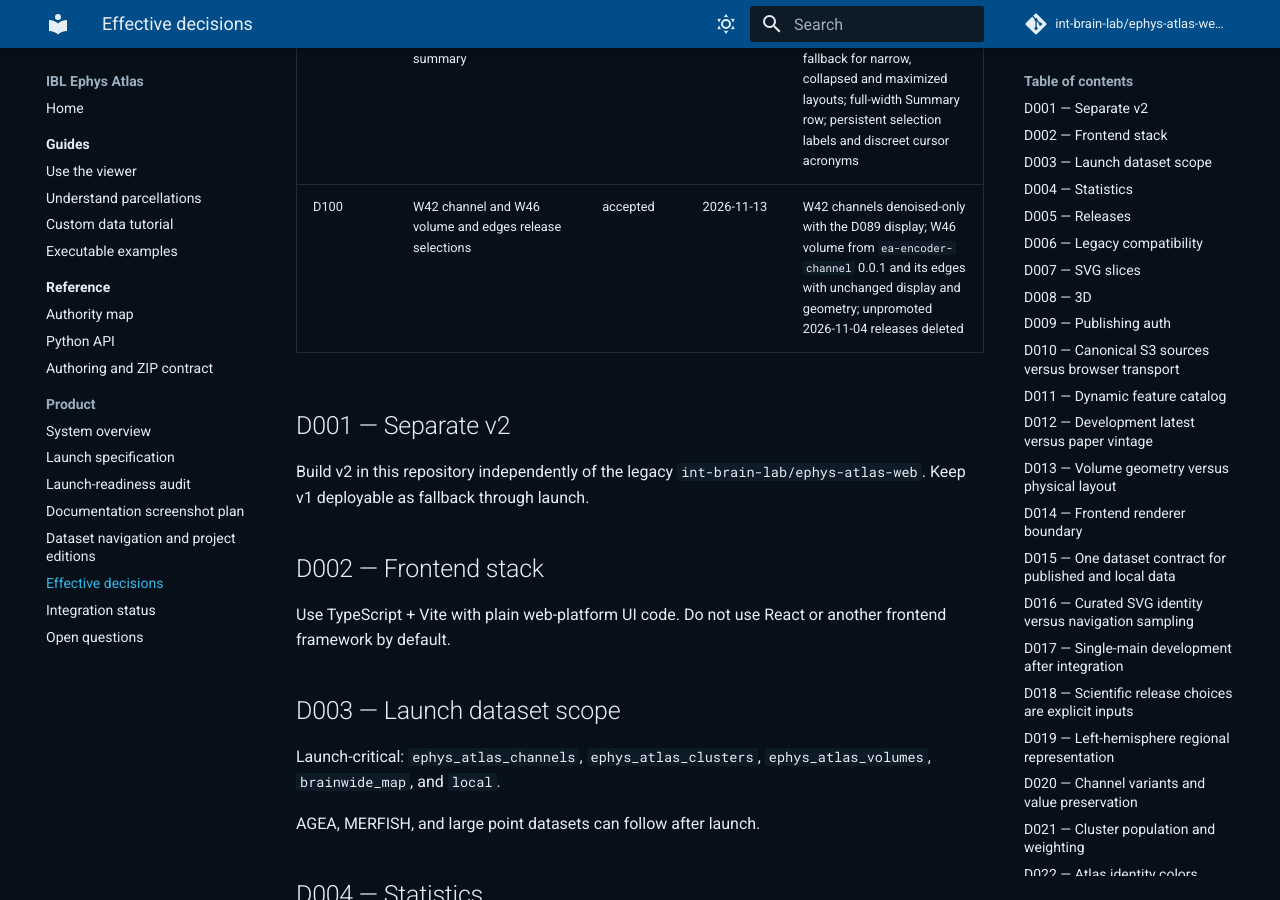
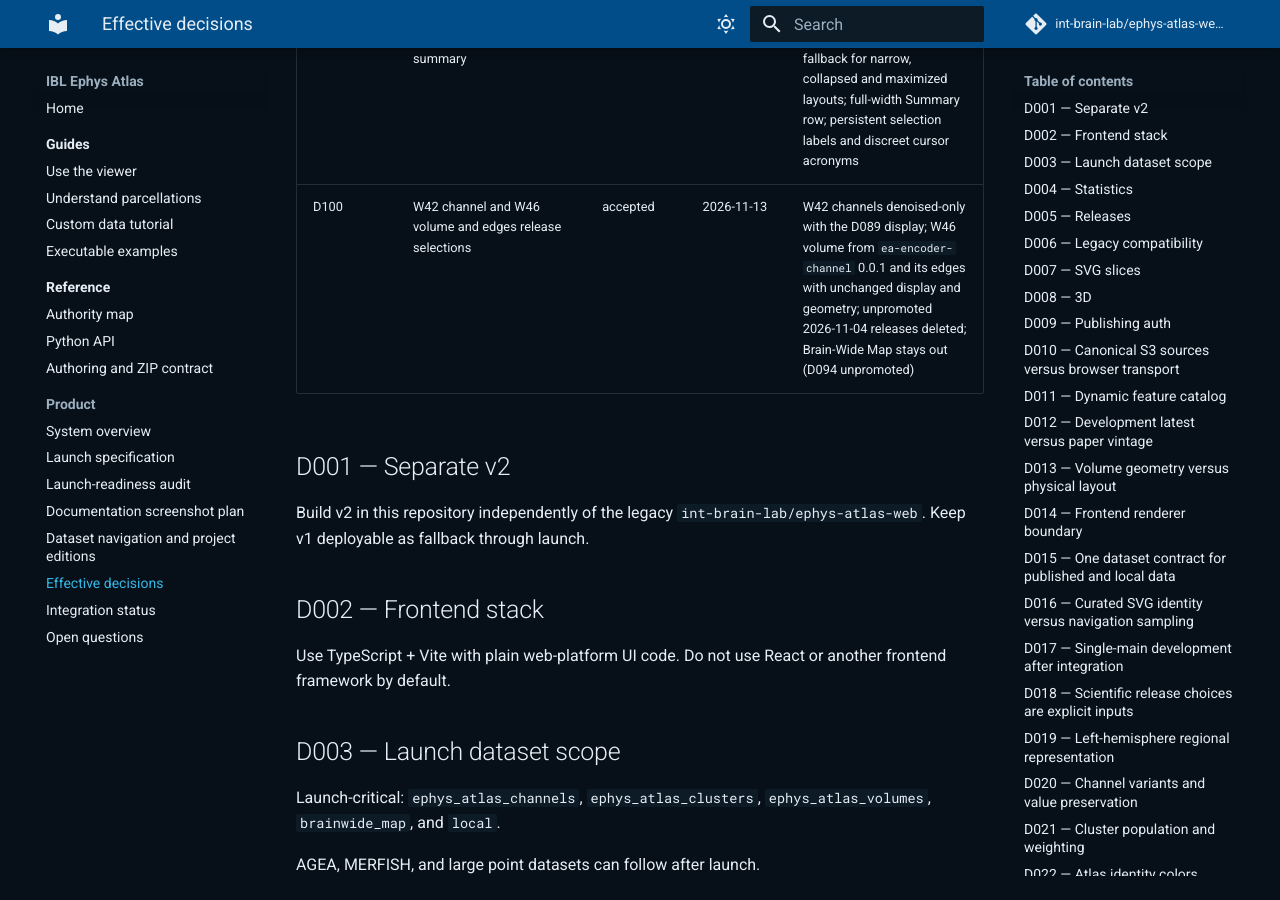
Before and after one commit to int-brain-lab/ephys-atlas-web-v2, an MkDocs documentation site: the page built from docs/DECISIONS.md, in a window 1280 px wide and 900 px high, scrolled down 9836 px. Built offline with MkDocs 1.6.1 and Material for MkDocs 9.7.7, drawn with Linux system fonts in a browser that asks for light colours; comment, search, counter and statistics services are not loaded; some of the changed text lies outside the part shown.

Commit message:
Curator: add the W42 channels, W46 volumes and edges edition; keep Brain-Wide Map out of this promotion

```diff
--- a/docs/DECISIONS.md
+++ b/docs/DECISIONS.md
@@ -107,7 +107,7 @@ only part of the body; the index states what remains effective.
 | D097 | One-click image downloads and format menu | accepted | 2026-10-13 | primary button downloads immediately; adjacent arrow exposes colorbar and alternate SVG/PNG actions with brief descriptions; refines D093 interaction |
 | D098 | Omit selection borders from 2D downloads | accepted | 2026-10-13 | exported SVG/PNG omit selected-region strokes and halos; normal anatomy boundaries, feature colors and live selection remain; refines D093 |
 | D099 | Docked region inspection and compact feature summary | accepted | 2026-10-13 | fixed right-side inspection; expandable below-view fallback for narrow, collapsed and maximized layouts; full-width Summary row; persistent selection labels and discreet cursor acronyms |
-| D100 | W42 channel and W46 volume and edges release selections | accepted | 2026-11-13 | W42 channels denoised-only with the D089 display; W46 volume from `ea-encoder-channel` 0.0.1 and its edges with unchanged display and geometry; unpromoted 2026-11-04 releases deleted |
+| D100 | W42 channel and W46 volume and edges release selections | accepted | 2026-11-13 | W42 channels denoised-only with the D089 display; W46 volume from `ea-encoder-channel` 0.0.1 and its edges with unchanged display and geometry; unpromoted 2026-11-04 releases deleted; Brain-Wide Map stays out (D094 unpromoted) |
 
 ## D001 — Separate v2
 
@@ -2452,6 +2452,10 @@ regional distributions are unchanged from W45/W39; the edges range is the 1st-99
 percentile of the W46 in-brain values. Builds pin ibleatools `647d7ba` and
 iblatlas `b88da5d`. Everything else in the catalog stays as it is.
 
+Brain-Wide Map stays out of this promotion by owner decision (2026-11-13),
+matching the live catalog. The tracked curator configuration drops the D094
+restoration, which therefore remains unpromoted.
+
 The unpromoted 2026-11-04 releases (`2026_W42-ibl-review-20261104-v1`
 channels, `2026_W45-ibl-review-20261104-v1` volumes,
 `2026_W45-edges-ibl-review-20261104-v1` edges) were built at an unpushed
```
Also changed, not shown: 4 other files.
